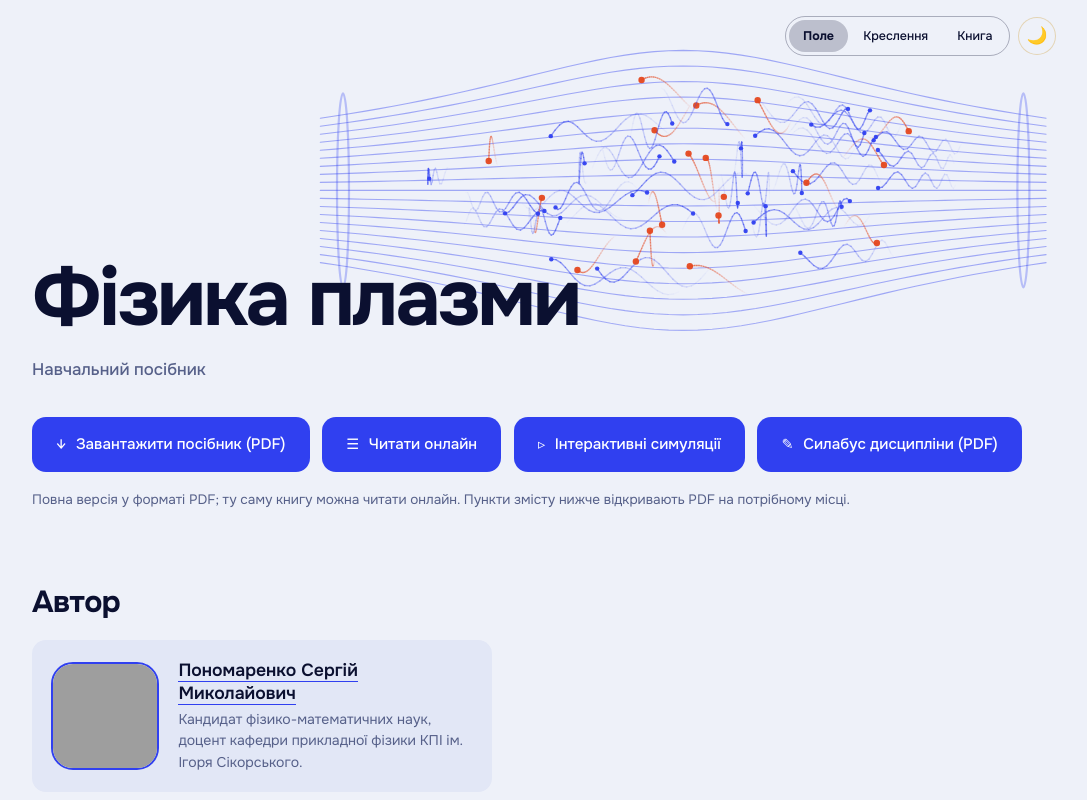
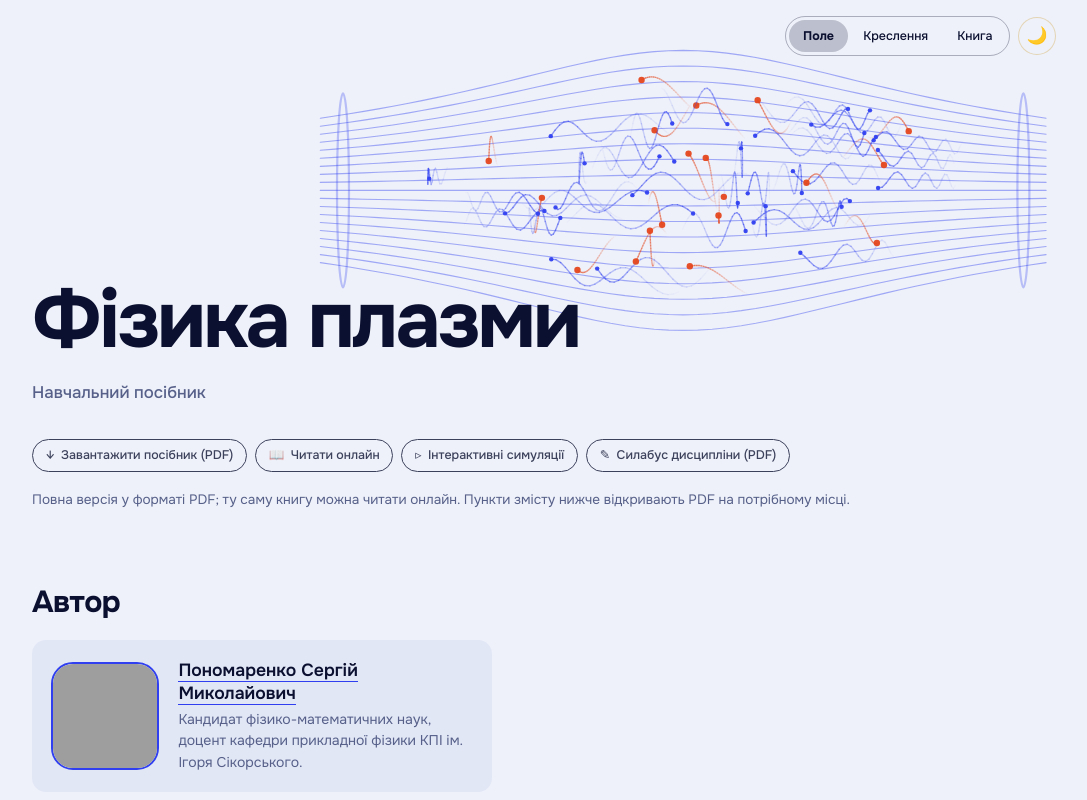
Before and after one commit to sergiokapone/plasma-physics, a plain HTML site: page index.html in a window 1280 px wide. Shown: the top 800 px of the page, without its empty margins (108-1195 px from the left). Drawn offline with Linux system fonts and the light colour scheme; grey boxes are pictures that could not be loaded.

Commit message:
index: кнопки головної сторінки — компактні, на телефоні випадне меню «Матеріали»
Co-Authored-By: Claude Sonnet 5.5 <noreply@anthropic.com>

```diff
--- a/index.html
+++ b/index.html
@@ -24,7 +24,22 @@
     <link rel="stylesheet" href="assets/styles.css">
     <link rel="stylesheet" href="assets/designs.css">
     <style>
-        .hero-actions{display:flex;flex-wrap:wrap;justify-content:center;gap:.8rem;position:relative;z-index:1}
+        .hero-actions{display:flex;flex-wrap:wrap;justify-content:center;align-items:center;gap:.6rem .5rem;position:relative;z-index:1}
+        .hero-actions .pdf-button.pdf-sm{background:transparent;color:inherit;border:1px solid currentColor;border-radius:999px;padding:.28rem .8rem;font-size:.78rem;gap:.4rem;opacity:.78;filter:none}
+        .hero-actions .pdf-button.pdf-sm:hover{opacity:1;background:transparent;filter:none}
+        .hero-actions .pdf-button.pdf-sm .btn-icon{font-size:.78rem}
+        .hero-toggle{display:none}
+        @media (max-width:560px){
+            .hero-actions{flex-direction:column;align-items:center;gap:0;width:100%;max-width:260px;margin:0 auto}
+            .hero-toggle{display:flex;width:100%;align-items:center;justify-content:space-between;background:var(--paper,#080b1c);color:inherit;border:1px solid currentColor;border-radius:10px;padding:.55rem .9rem;font:500 .88rem var(--font-ui,inherit);cursor:pointer}
+            .hero-toggle::after{content:'▾';opacity:.7;transition:transform .2s}
+            .hero-actions.open .hero-toggle{border-radius:10px 10px 0 0}
+            .hero-actions.open .hero-toggle::after{transform:rotate(180deg)}
+            .hero-actions .pdf-button.pdf-sm{display:none;width:100%;box-sizing:border-box;justify-content:flex-start;background:var(--paper,#080b1c);border:1px solid currentColor;border-top:0;border-radius:0;padding:.6rem .9rem;font-size:.85rem;opacity:1}
+            .hero-actions.open .pdf-button.pdf-sm{display:flex}
+            .hero-actions.open .pdf-button.pdf-sm:last-child{border-radius:0 0 10px 10px}
+            .hero-actions .pdf-button.pdf-sm:hover{background:rgba(127,127,127,.18)}
+        }
         .pdf-button-primary{background:var(--gold);border-color:var(--gold);color:#1b0e0c}
         .pdf-button-primary .btn-icon{color:inherit}
         .pdf-button-primary:hover{background:var(--gold-bright);border-color:var(--gold-bright);color:#1b0e0c}
@@ -45,17 +60,18 @@
         <h1>Фізика плазми</h1>
         <div class="subtitle">Навчальний посібник</div>
         <div class="hero-rule"></div>
-        <div class="hero-actions">
-            <a href="PlasmaBook/main.pdf" class="pdf-button pdf-button-primary">
+        <div class="hero-actions" id="hero-links">
+            <button type="button" class="hero-toggle" aria-expanded="false" aria-controls="hero-links" onclick="var b=this.parentNode;var o=b.classList.toggle('open');this.setAttribute('aria-expanded',o);">&#9776; Матеріали</button>
+            <a href="PlasmaBook/main.pdf" class="pdf-button pdf-sm">
                 <span class="btn-icon">&#8595;</span> Завантажити посібник (PDF)
             </a>
-            <a href="online/" class="pdf-button">
-                <span class="btn-icon">&#9776;</span> Читати онлайн
+            <a href="online/" class="pdf-button pdf-sm">
+                <span class="btn-icon">&#128214;</span> Читати онлайн
             </a>
-            <a href="simulations.html" class="pdf-button">
+            <a href="simulations.html" class="pdf-button pdf-sm">
                 <span class="btn-icon">&#9657;</span> Інтерактивні симуляції
             </a>
-            <a href="Syllabus/Syllabus_plasma_E6.pdf" class="pdf-button">
+            <a href="Syllabus/Syllabus_plasma_E6.pdf" class="pdf-button pdf-sm">
                 <span class="btn-icon">&#9998;</span> Силабус дисципліни (PDF)
             </a>
         </div>
```
